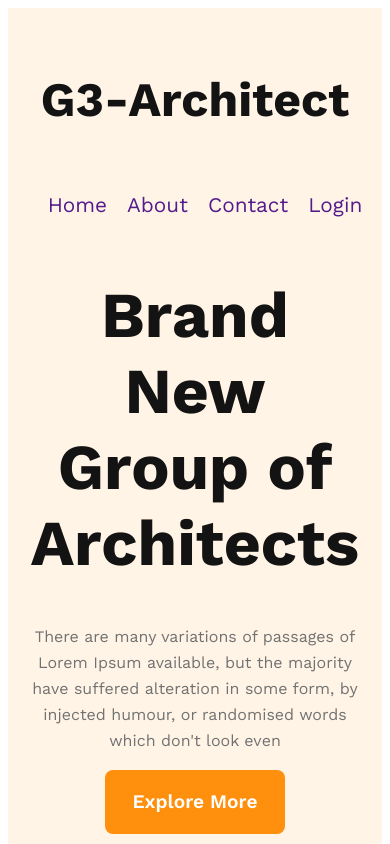
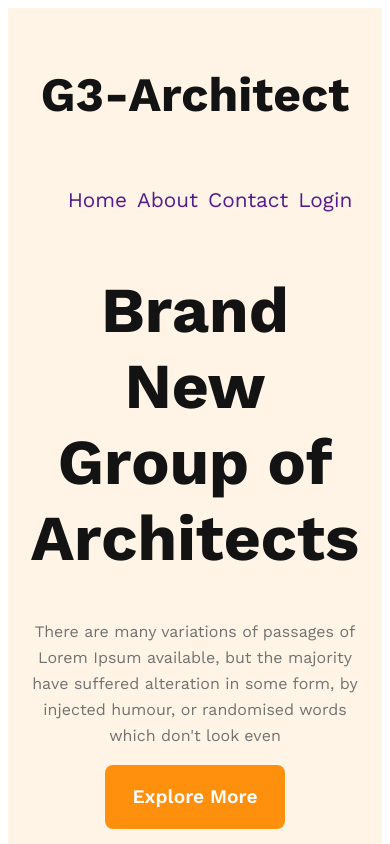
Before and after one commit to pradipcse/G3-Architect, a plain HTML site: page index.html in a window 390 px wide. Shown: the top 844 px of the page. Drawn offline with nearby package versions, Linux system fonts and the light colour scheme.

Commit message:
responsive fixed

```diff
--- a/architect.css
+++ b/architect.css
@@ -88,28 +88,25 @@ nav li>a {
 /* for mobile devic */
 @media  screen and (max-width:576px)
 {
-    header{
-        padding:15px;
-    }
+   header{
+    padding:10px 20px;
+   }
    nav{
     flex-direction: column;
    }
-   /* ul {
-    flex-direction: column;
-   }
-   li{
-    margin-bottom: 10px;
-   } */
+  nav ul li{
+    margin-right: 10px;
+  }
 }
 
 /* for tablet phone */
 
-@media screen and (min-width:576px) and (max-width:960)
+@media screen and (min-width:576px) and (max-width:960px)
 {
    header{
-    padding: 20px;
+    padding:10px 100px;
    }
-   nav{
-    flex-direction: column;
+   nav {
+     flex-direction: column;
    }
 }
```
